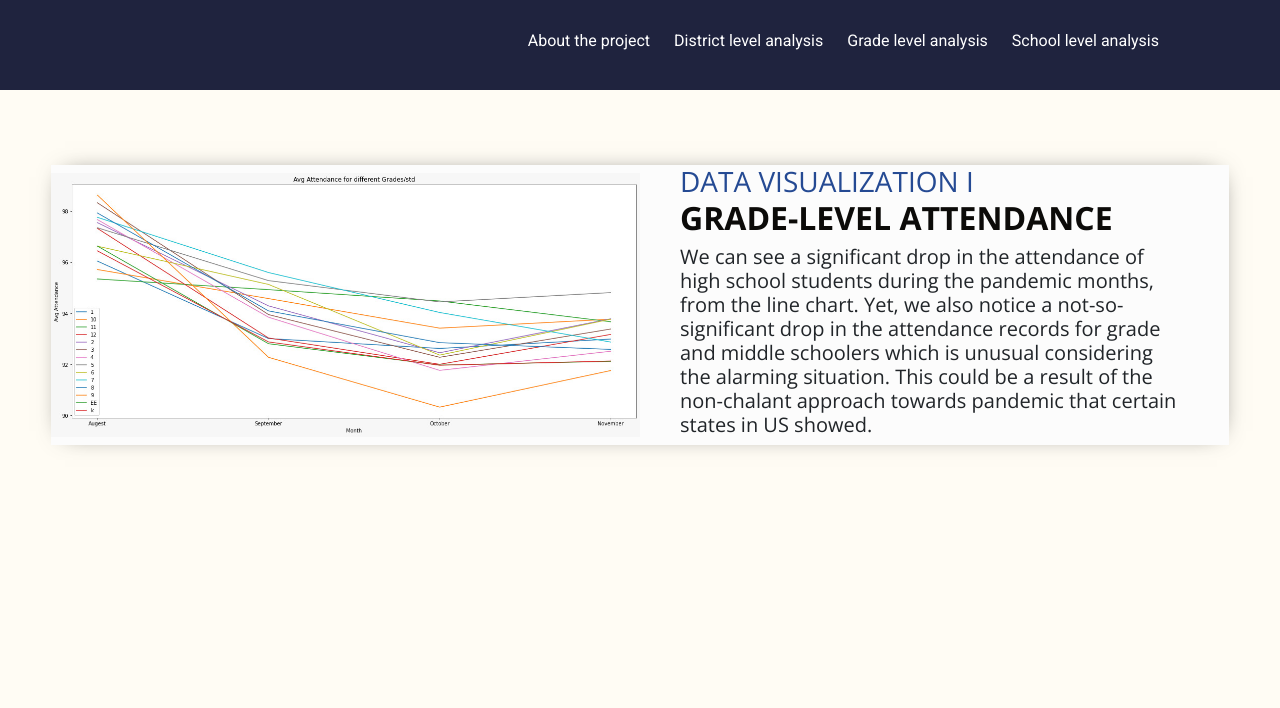
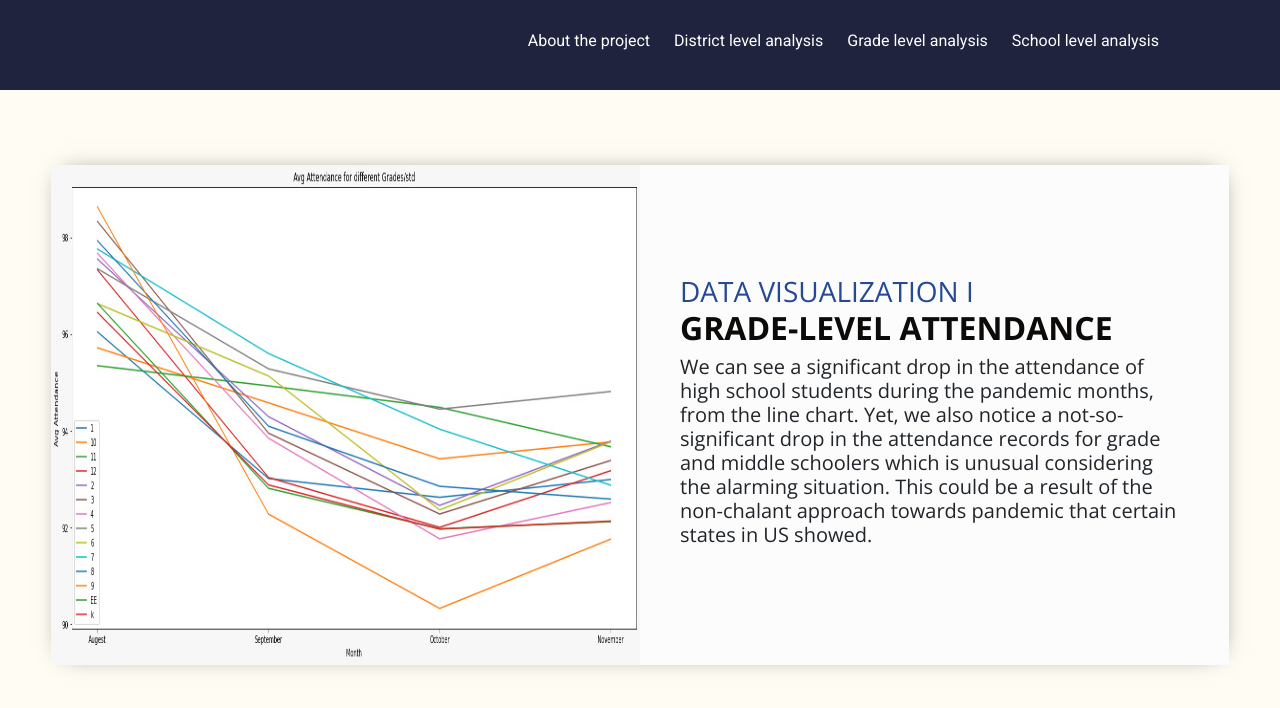
Before and after one commit to RohiniRG/DSBDA-mini-project, a plain HTML site: page grade.html in a window 1280 px wide. Drawn offline with nearby package versions, Linux system fonts and the light colour scheme.

Commit message:
grade chart modified

```diff
--- a/css/style.css
+++ b/css/style.css
@@ -289,7 +289,10 @@ a:focus {
   flex-wrap: wrap;
   padding-top: 40px;
 }
+.img-fluid{
+  height: 500px;
 
+}
 .service_section .service_img-container .service_img-box {
   display: flex;
   justify-content: center;
@@ -671,4 +674,7 @@ a:focus {
   color: #fff;
 }
 
+/* #card {
+  height: 500;
+} */
 /* end footer section*/
```
Also changed, not shown: grade.html (+1 -1 lines).
